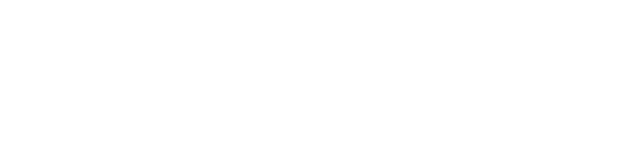
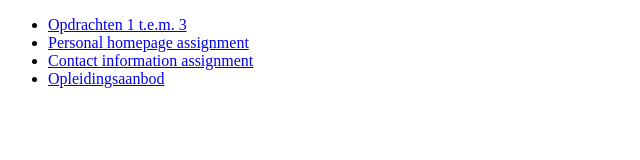
Before and after one commit to JordanMalekeraVives/Web-Development, a plain HTML site: page labo_3/index.html in a window 1280 px wide. Shown: the whole page, without its empty margins (0-640 px from the left). Drawn offline with Linux system fonts and the light colour scheme.

Commit message:
File structure

```diff
--- a/labo_3/index.html
+++ b/labo_3/index.html
@@ -2,9 +2,14 @@
 <html lang="en">
 <head>
     <meta charset="UTF-8">
-    <title>Title</title>
+    <title>Labo 3</title>
 </head>
 <body>
-
+<ul>
+    <li><a href="./opdrachten_1_2_3.html">Opdrachten 1 t.e.m. 3</a></li>
+    <li><a href="./homepage">Personal homepage assignment</a></li>
+    <li><a href="./contact">Contact information assignment</a></li>
+    <li><a href="./opleidingsaanbod">Opleidingsaanbod</a></li>
+</ul>
 </body>
 </html>
```
Also changed, not shown: labo_3/homepage/index.html (+2 -2 lines).
